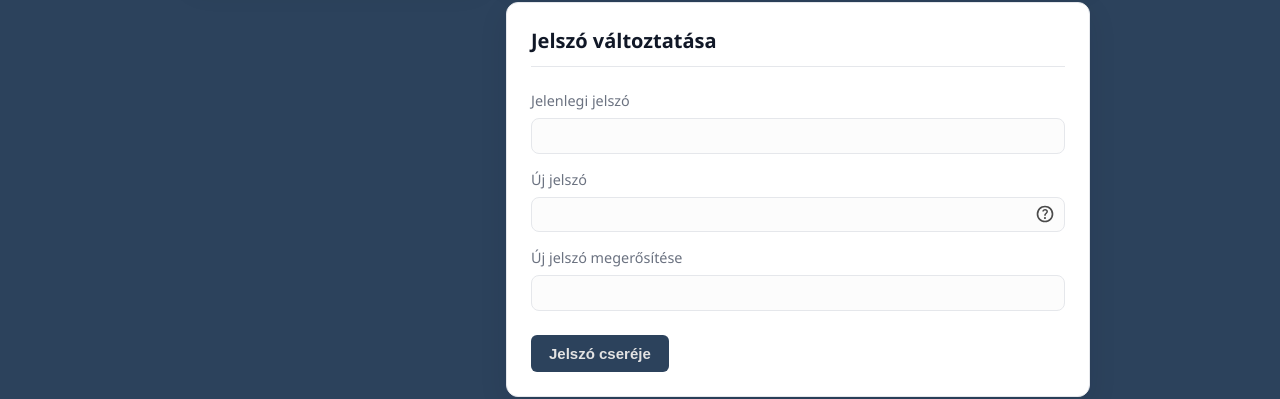
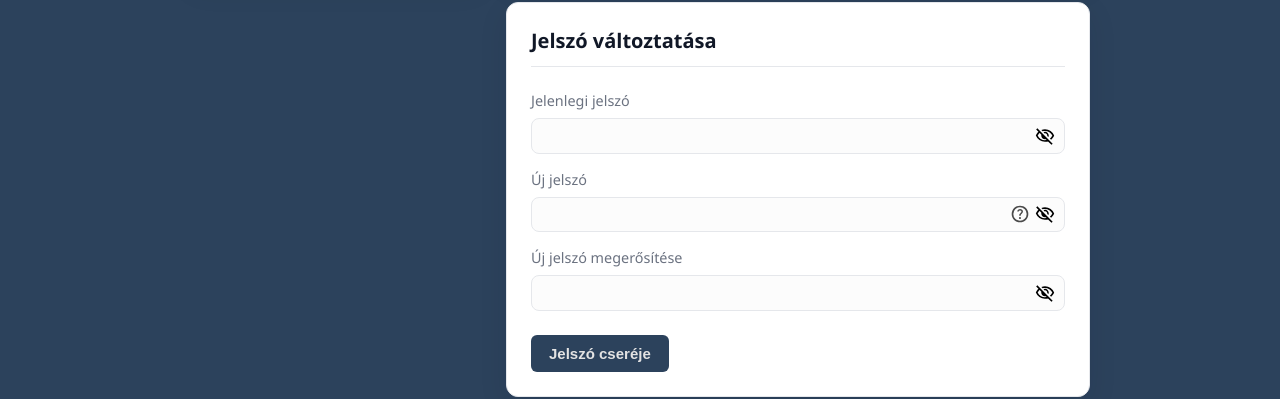
Before and after one commit to Dlevy004/kanban-webapp, a React (Vite) app in the folder frontend/: page /profile in a window 1280 px wide. Shown: the part 515-914 px from the top of the page. Built offline with nearby package versions, Linux system fonts and the light colour scheme; sample sign-in values are in the browser's storage.

Commit message:
feat: add password visibility toggle for current and new password fields in ProfilePage

```diff
--- a/frontend/src/pages/ProfilePage.css
+++ b/frontend/src/pages/ProfilePage.css
@@ -79,17 +79,37 @@
     flex-wrap: wrap;
 }
 
+.password-wrapper {
+    position: relative;
+    width: 100%;
+}
+
 .profile-input-with-help {
     position: relative;
 }
 
+.password-toggle-icon {
+    position: absolute;
+    top: 50%;
+    transform: translateY(-50%);
+    right: 10px;
+    cursor: pointer;
+    width: 20px;
+    height: 20px;
+    z-index: 10;
+}
+
+.password-wrapper .input {
+    padding-right: 35px;
+}
+
 .profile-input-with-help .input {
-    padding-right: 35px;
+    padding-right: 70px;
 }
 
 .help-wrapper {
     position: absolute;
-    right: 20px;
+    right: 45px;
     top: 50%;
     transform: translateY(-50%);
 
@@ -133,7 +153,14 @@
   display: none;
 }
 
-:root[data-theme='dark'] .help-wrapper .darkMode-icon {
+:root[data-theme='dark'] .help-wrapper .darkMode-icon,
+:root[data-theme='dark'] .password-wrapper .darkMode-icon,
+:root[data-theme='dark'] .profile-input-with-help .darkMode-icon {
   display: block;
-  transition: all 0.4s ease-in-out;
 }
+
+:root[data-theme='dark'] .help-wrapper .lightMode,
+:root[data-theme='dark'] .password-wrapper .lightMode,
+:root[data-theme='dark'] .profile-input-with-help .lightMode {
+    display: none;
+}
--- a/frontend/src/pages/ProfilePage.jsx
+++ b/frontend/src/pages/ProfilePage.jsx
@@ -21,6 +21,10 @@ const ProfilePage = () => {
     const [currentPassword, setCurrentPassword] = useState('');
     const [newPassword, setNewPassword] = useState('');
     const [confirmPassword, setConfirmPassword] = useState('');
+
+    const [showCurrentPassword, setShowCurrentPassword] = useState(false);
+    const [showNewPassword, setShowNewPassword] = useState(false);
+    const [showConfirmPassword, setShowConfirmPassword] = useState(false);
 
     const [preview, setPreview] = useState('https://via.placeholder.com/120');
     const [profilePictureFile, setProfilePictureFile] = useState(null);
@@ -123,6 +127,9 @@ const ProfilePage = () => {
             setCurrentPassword('');
             setNewPassword('');
             setConfirmPassword('');
+            setShowCurrentPassword(false);
+            setShowNewPassword(false);
+            setShowConfirmPassword(false);
 
         } catch (error) {
             console.error("Hiba a jelszócsere során:", error);
@@ -198,7 +205,7 @@ const ProfilePage = () => {
                     <div className="card">
                         <h2 className="profile-card-title">Profilkép</h2>
                         <div className="profile-picture-section">
-                            <img src={preview} className="profile-avatar-preview" />
+                            <img src={preview} className="profile-avatar-preview" alt="" />
                             <div className="profile-picture-controls">
                                 <label htmlFor="file-upload" className="dashboard-logout-btn">
                                     Kép cseréje
@@ -243,13 +250,31 @@ const ProfilePage = () => {
                         <form onSubmit={handleUpdatePassword}>
                             <div className="profile-form-group">
                                 <label htmlFor="current-pass">Jelenlegi jelszó</label>
+                                <div className="password-wrapper">
                                     <input
                                         id="current-pass"
-                                    type="password"
+                                        type={showCurrentPassword ? "text" : "password"}
                                         className="input"
                                         value={currentPassword}
                                         onChange={(e) => setCurrentPassword(e.target.value)}
                                     />
+                                    <img
+                                        className="password-toggle-icon lightMode"
+                                        src={showCurrentPassword
+                                            ? "./public/images/visibility_24dp_000000.svg"
+                                            : "./public/images/visibility_off_24dp_000000.svg"}
+                                        alt="Jelszó mutatása"
+                                        onClick={() => setShowCurrentPassword(!showCurrentPassword)}
+                                    />
+                                    <img
+                                        className="password-toggle-icon darkMode-icon hide"
+                                        src={showCurrentPassword
+                                            ? "./public/images/visibility_24dp_F9FCFF.svg"
+                                            : "./public/images/visibility_off_24dp_F9FCFF.svg"}
+                                        alt="Jelszó mutatása"
+                                        onClick={() => setShowCurrentPassword(!showCurrentPassword)}
+                                    />
+                                </div>
                             </div>
 
                             <div className="profile-form-group">
@@ -257,14 +282,32 @@ const ProfilePage = () => {
                                 <div className="profile-input-with-help">
                                     <input
                                         id="new-pass"
-                                        type="password"
+                                        type={showNewPassword ? "text" : "password"}
                                         className="input"
                                         value={newPassword}
                                         onChange={(e) => setNewPassword(e.target.value)}
                                     />
+
+                                    <img
+                                        className="password-toggle-icon lightMode"
+                                        src={showNewPassword
+                                            ? "./public/images/visibility_24dp_000000.svg"
+                                            : "./public/images/visibility_off_24dp_000000.svg"}
+                                        alt="Jelszó mutatása"
+                                        onClick={() => setShowNewPassword(!showNewPassword)}
+                                    />
+                                    <img
+                                        className="password-toggle-icon darkMode-icon hide"
+                                        src={showNewPassword
+                                            ? "./public/images/visibility_24dp_F9FCFF.svg"
+                                            : "./public/images/visibility_off_24dp_F9FCFF.svg"}
+                                        alt="Jelszó mutatása"
+                                        onClick={() => setShowNewPassword(!showNewPassword)}
+                                    />
+
                                     <div className="help-wrapper">
-                                        <img className="lightMode helpIcon" src="./public/images/help_24dp_000000_FILL0_wght400_GRAD0_opsz24.svg" alt="Segítég ikon" />
-                                        <img className="darkMode-icon hide helpIcon" src="./public/images/help_24dp_F9FCFF_FILL0_wght400_GRAD0_opsz24.svg" alt="Segítég ikon" />
+                                        <img className="lightMode helpIcon" src="./public/images/help_24dp_000000_FILL0_wght400_GRAD0_opsz24.svg" alt="Segítség ikon" />
+                                        <img className="darkMode-icon hide helpIcon" src="./public/images/help_24dp_F9FCFF_FILL0_wght400_GRAD0_opsz24.svg" alt="Segítség ikon" />
                                         <div className="tip">
                                             <p>
                                                 A jelszónak tartalmaznia kell: <br />
@@ -280,13 +323,31 @@ const ProfilePage = () => {
 
                             <div className="profile-form-group">
                                 <label htmlFor="confirm-pass">Új jelszó megerősítése</label>
+                                <div className="password-wrapper">
                                     <input
                                         id="confirm-pass"
-                                    type="password"
+                                        type={showConfirmPassword ? "text" : "password"}
                                         className="input"
                                         value={confirmPassword}
                                         onChange={(e) => setConfirmPassword(e.target.value)}
                                     />
+                                     <img
+                                        className="password-toggle-icon lightMode"
+                                        src={showConfirmPassword
+                                            ? "./public/images/visibility_24dp_000000.svg"
+                                            : "./public/images/visibility_off_24dp_000000.svg"}
+                                        alt="Jelszó mutatása"
+                                        onClick={() => setShowConfirmPassword(!showConfirmPassword)}
+                                    />
+                                    <img
+                                        className="password-toggle-icon darkMode-icon hide"
+                                        src={showConfirmPassword
+                                            ? "./public/images/visibility_24dp_F9FCFF.svg"
+                                            : "./public/images/visibility_off_24dp_F9FCFF.svg"}
+                                        alt="Jelszó mutatása"
+                                        onClick={() => setShowConfirmPassword(!showConfirmPassword)}
+                                    />
+                                </div>
                             </div>
                             <button type="submit" className="dashboard-logout-btn">
                                 Jelszó cseréje
```
Lines whose indentation alone changed are shown as unchanged.
